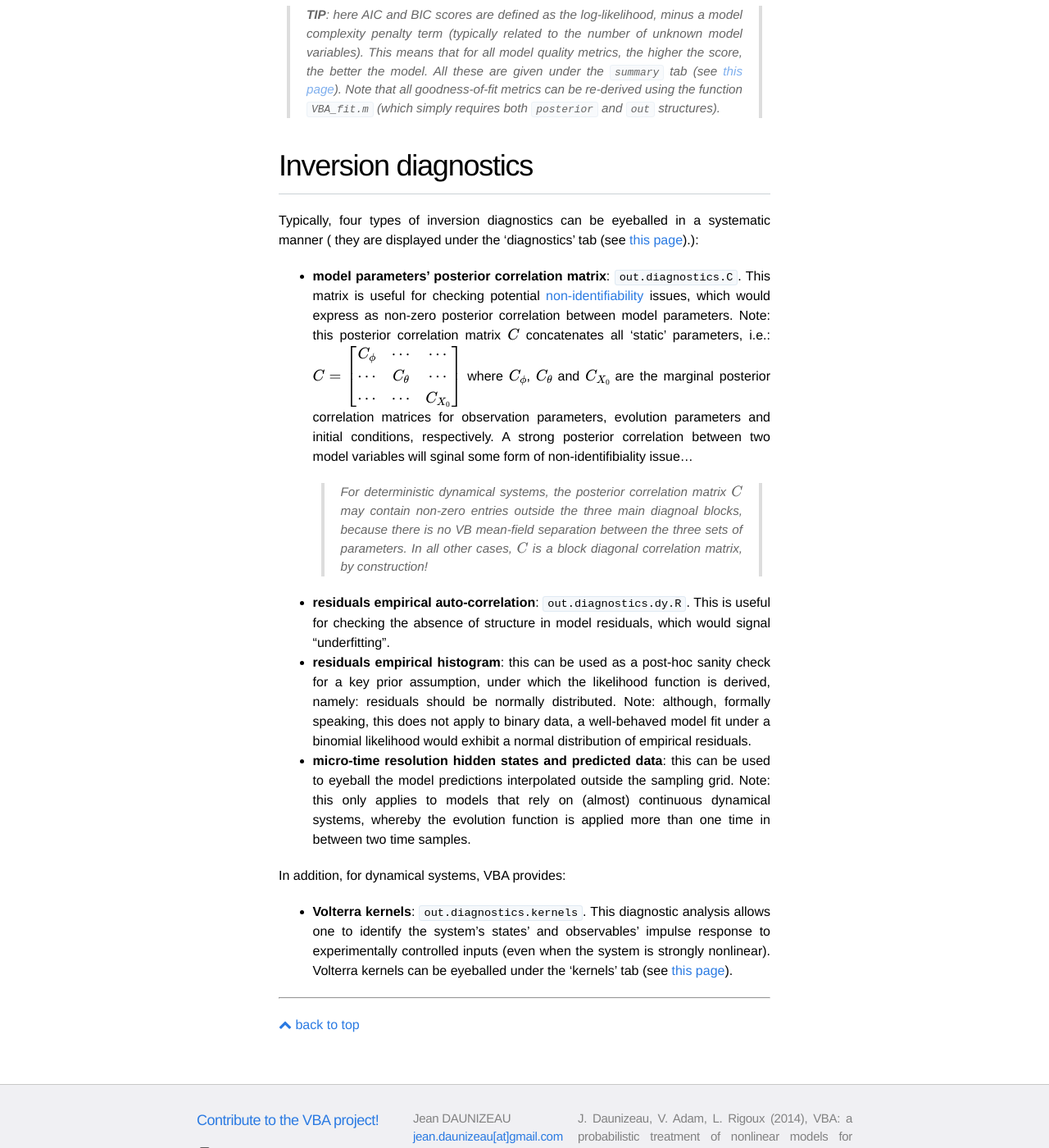
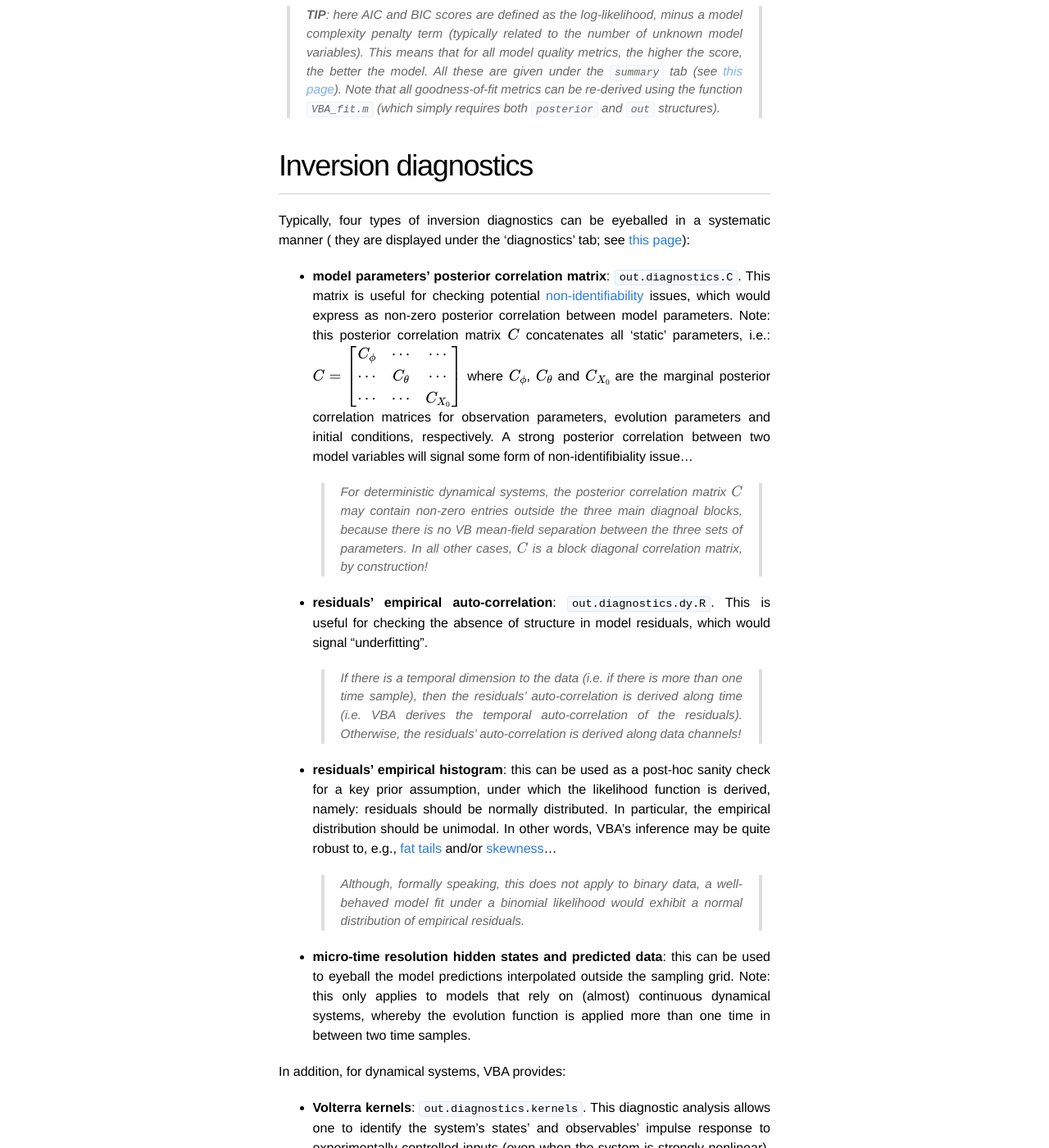
Before and after one commit to MBB-team/VBA-toolbox, a Jekyll site: the page built from _wiki/VBA-output-structure.md, in a window 1280 px wide and 1400 px high, scrolled down 2456 px. Shown: the whole window at 82% size. Built offline with Jekyll 4.4.1, drawn with Linux system fonts in a browser that asks for light colours; nearby versions of some CDN libraries; formulas are drawn with MathJax 3.

Commit message:
Update VBA-output-structure.md

```diff
--- a/_wiki/VBA-output-structure.md
+++ b/_wiki/VBA-output-structure.md
@@ -75,16 +75,20 @@ All these are given under the `summary` tab (see [this page]({{ site.baseurl }}/
 # Inversion diagnostics
 
 Typically, four types of inversion diagnostics can be eyeballed in a systematic manner (
-they are displayed under the 'diagnostics' tab (see [this page]({{ site.baseurl }}/wiki/VBA-graphical-output)).):
+they are displayed under the 'diagnostics' tab; see [this page]({{ site.baseurl }}/wiki/VBA-graphical-output)):
 
 - **model parameters' posterior correlation matrix**: `out.diagnostics.C`. This matrix is useful for checking potential [non-identifiability](https://en.wikipedia.org/wiki/Identifiability) issues, which would express as non-zero posterior correlation between model parameters.
 Note: this posterior correlation matrix $$C$$ concatenates all 'static' parameters, i.e.:
 $$ C = \left[\begin{array}{ccc} C_{\phi} & \cdots & \cdots \\ \cdots & C_{\theta} & \cdots \\ \cdots & \cdots & C_{X_0}   \end{array}\right] $$
-where $$C_{\phi}$$, $$C_{\theta}$$ and $$C_{X_0}$$ are the marginal posterior correlation matrices for observation parameters, evolution parameters and initial conditions, respectively. A strong posterior correlation between two model variables will sginal some form of non-identifibiality issue...
+where $$C_{\phi}$$, $$C_{\theta}$$ and $$C_{X_0}$$ are the marginal posterior correlation matrices for observation parameters, evolution parameters and initial conditions, respectively. A strong posterior correlation between two model variables will signal some form of non-identifibiality issue...
 > For deterministic dynamical systems, the posterior correlation matrix $$C$$ may contain non-zero entries outside the three main diagnoal blocks, because there is no VB mean-field separation between the three sets of parameters. In all other cases, $$C$$ is a block diagonal correlation matrix, by construction!
 
-- **residuals empirical auto-correlation**: `out.diagnostics.dy.R`. This is useful for checking the absence of structure in model residuals, which would signal "underfitting".
-- **residuals empirical histogram**: this can be used as a post-hoc sanity check for a key prior assumption, under which the likelihood function is derived, namely: residuals should be normally distributed. Note: although, formally speaking, this does not apply to binary data, a well-behaved model fit under a binomial likelihood would exhibit a normal distribution of empirical residuals.
+- **residuals' empirical auto-correlation**: `out.diagnostics.dy.R`. This is useful for checking the absence of structure in model residuals, which would signal "underfitting".
+> If there is a temporal dimension to the data (i.e. if there is more than one time sample), then the residuals' auto-correlation is derived along time (i.e. VBA derives the temporal auto-correlation of the residuals). Otherwise, the residuals' auto-correlation is derived along data channels!
+
+- **residuals' empirical histogram**: this can be used as a post-hoc sanity check for a key prior assumption, under which the likelihood function is derived, namely: residuals should be normally distributed. In particular, the empirical distribution should be unimodal. In other words, VBA's inference may be quite robust to, e.g., [fat tails](https://en.wikipedia.org/wiki/Fat-tailed_distribution) and/or [skewness](https://en.wikipedia.org/wiki/Skewness)...
+> Although, formally speaking, this does not apply to binary data, a well-behaved model fit under a binomial likelihood would exhibit a normal distribution of empirical residuals.
+
 - **micro-time resolution hidden states and predicted data**: this can be used to eyeball the model predictions interpolated outside the sampling grid. Note: this only applies to models that rely on (almost) continuous dynamical systems, whereby the evolution function is applied more than one time in between two time samples.
 
 In addition, for dynamical systems, VBA provides:
```
